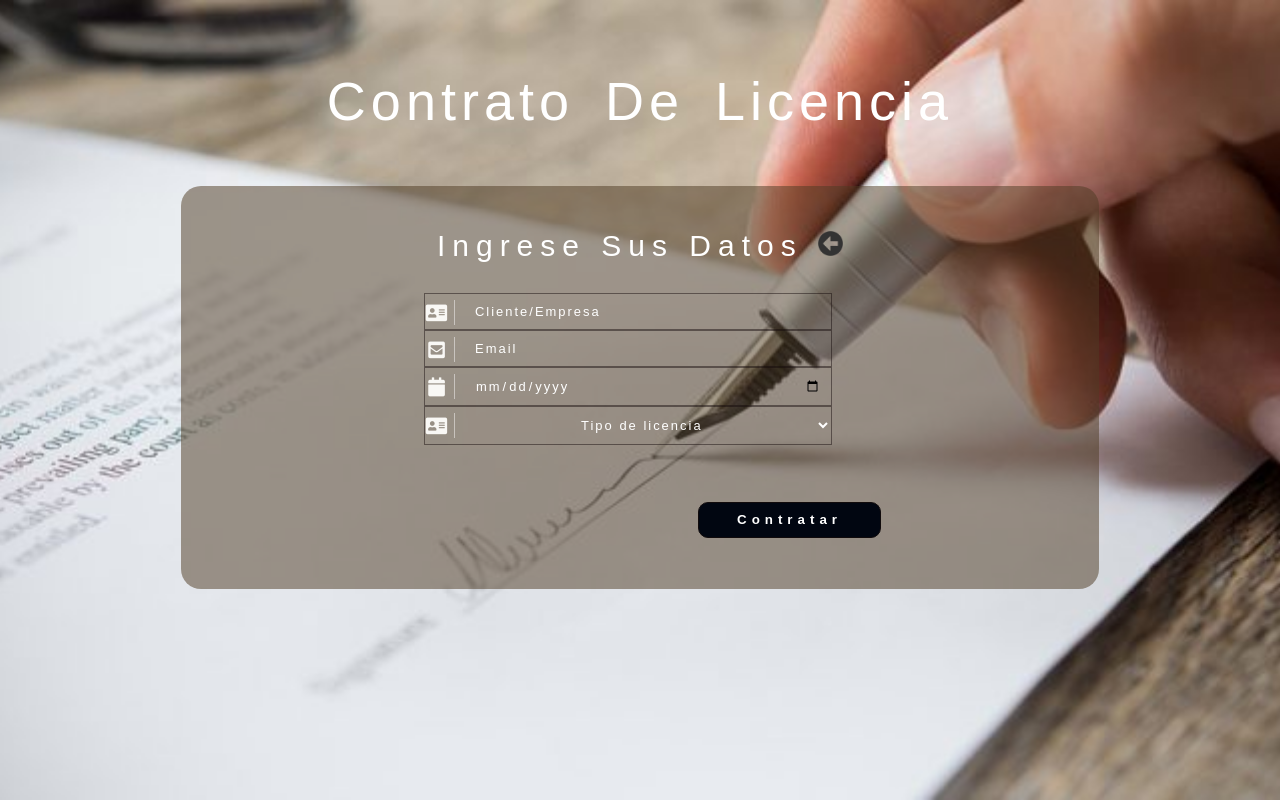
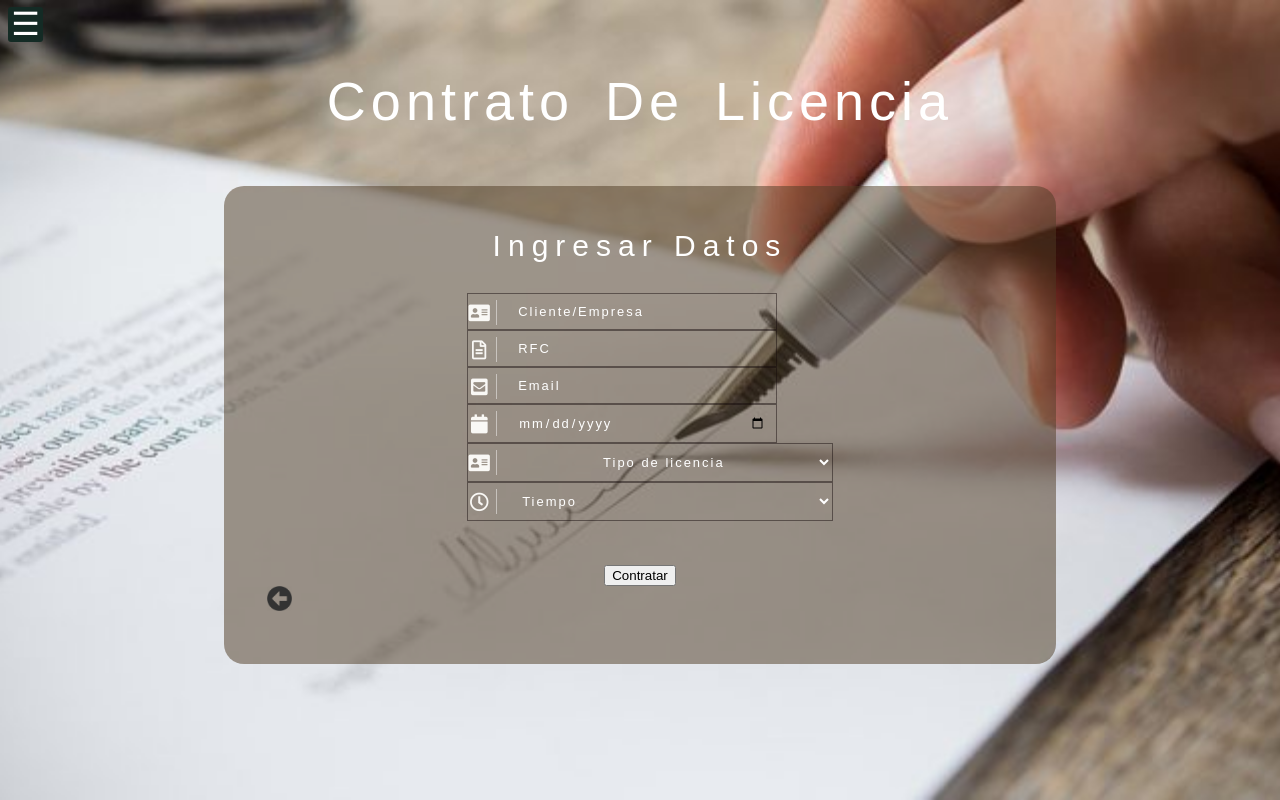
Before and after one commit to kydann/Warriors, a PHP site: page /formulario.php in a window 1280 px wide. Run offline with PHP 8.4, Linux system fonts and the light colour scheme; some libraries are stand-ins or nearby versions.

Commit message:
Agregado Menu de Hamburguesa

```diff
--- /dev/null
+++ b/formulario/css/burguer.css
@@ -0,0 +1,180 @@
+/********************\
+  $Reset ☰
+\********************/
+* {
+    box-sizing:border-box;
+}
+body {
+    margin:0;
+    padding:0;
+    background-color:#A9BC00;
+    overflow-y: scroll;
+    overflow-x: hidden;
+}
+a {
+    text-decoration:none;
+}
+/********************\
+  $Layout ☰
+\********************/
+
+/*Damos estilos al menú*/
+.nav {
+    position:absolute;
+    width:200px;
+    height:100vh;
+    top:0;
+    left:-220px; /*Ocultamos el menú en la parte izquierda para que no se vea a menos que pulsemos sobre la hamburguesa*/
+    padding-top:47px;
+    background-color: rgba(29, 33, 32, 1);
+    border-right:4px solid rgba(114, 126, 3, 1);
+    transition:all .5s ease; /*Damos a la caja del menú una transición para que tenga un desplazamiento suave*/
+}
+/*Estilos de los li del menú*/
+.nav__item {
+    display:block;
+    width:96%;
+    margin:0 auto;
+    line-height:2;
+    position:relative; /*Le damos una posición relativa para posteriormente añadirle el triangulo que indica que se está en la página actual del menú*/
+    border-bottom:.5px solid rgba(59, 62, 61, 1);
+    border-top:.5px solid rgba(59, 62, 61, 1);
+    background-color:transparent;
+    font-family: 'Lato', sans-serif;
+    text-align:center;
+    color:rgba(221, 231, 228, 1);
+}
+/*Damos colocamos el triangulo negro a la pestaña del menú dónde nos encontramos actualmente*/
+.current:before {
+    content:"";
+    width:0;
+    height:0;
+    position:absolute; /*Le damos al before una posición absoluta relativa al li que lo contiene*/
+    border-top:17px solid transparent;
+    border-left:15px solid #1D2120;
+    border-bottom:17px solid transparent;
+    top:0px;
+    right:-15px; /*Lo posicionamos -15px a la derecha de su contenedor*/
+    z-index:4; /*le otorgamos un z-index alto para que se posicione arriba de otros elementeos*/
+}
+/*Colocamos el borde verde al triangulo por medio de otro trangulo verde*/
+.current:after {
+    content:"";
+    width:0;
+    height:0;
+    position:absolute;/*Le damos al after una posición absoluta relativa al li que lo contiene*/
+    border-top:16.5px solid transparent;
+    border-left:17px solid rgba(114, 126, 3, 1);
+    border-bottom:17px solid transparent;
+    top:.5px;
+    right:-21px;
+    z-index:1;  /*le otorgamos un z-index bajo para que se posicione debajo del trinagulo negro*/
+}
+/*Estos son los estilos de la hamburguesa del menú que abre y cierra el mismo*/
+.menu-toogle {
+    position:absolute; /*Lo posicionamos absolutamente para poder darle una posición y poder moverlo según el menú esté abierto o cerrado*/
+    width: 35px;
+    line-height:1.1;
+    text-align:center;
+    top:6.5px; /*Le damos una posición top y left en donde queramos que se encuentre la hamburguesa del menú*/
+    left: 8px;
+    border-radius:3px;
+    background-color: #142b25;
+    transition: all .5s ease; /*Añadimos una transición para que realice un desplazamineto suave*/
+    z-index:10;
+}
+/*Añadimos la haburguesa y le damos unos estilos*/
+.menu-toogle::before {
+    content:"☰";
+    font-size:32px;
+    color:white;
+}
+
+/* Le damos unos estilos al contenedor principal*/
+.main-w {
+    width:100%;
+    height:200px;
+    transition: all .5s ease;
+}
+.header-w figure {
+    width:100%;
+    height:150px;
+    text-align:center;
+    position:relative;
+}
+.header-w figure:before {
+    content:"O";
+    width:15px;
+    height:15px;
+    position:absolute;
+    background-color:white;
+    border-radius:100%;
+    color:#A9BC00;
+    font-size:120%;
+    font-wheight:bolder;
+    font-family:verdana;
+    left:42vw;
+    top:9vw;
+}
+.header-w figure:after {
+    content:"O";
+    width:15px;
+    height:15px;
+    position:absolute;
+    background-color:white;
+    border-radius:100%;
+    color:#A9BC00;
+    font-size:120%;
+    font-wheight:bolder;
+    font-family:verdana;
+    left:50.8vw;
+    top:9vw;
+}
+.featured-img {
+    margin:3em 6vw 0 0;
+    border:4px solid white;
+    border-radius:100%;
+}
+.header-w__description {
+    width:80%;
+    height:auto;
+    margin:0 auto;
+    padding:1em;
+    line-height:2;
+    text-align:center;
+    color:rgba(33, 36, 8, 1);
+}
+.header-w__title
+{
+    font-size:300%;
+    font-family:Lobster;
+    margin:1em 0 0 0;
+}
+.header-w__title2 {
+    font-size:250%;
+    font-family:Lobster;
+    margin:0;
+}
+.paragraph {
+    width:80%;
+    margin:0 auto;
+    text-align:center;
+    font-family:'Source Sans Pro', sans-serif;
+}
+
+/*Estos son los estilos que le dan la funcionalidad al menú*/
+/*El checkbox según esté activado o no hará que el menú aparezca o desaparezca*/
+.checkbox {
+    display:none; /*Ocultamos el checkbox pues no nos interesa que se vea*/
+}
+.checkbox:checked ~ .nav {
+    left:0px; /*Le quitamos el left negativo para que el menú vuelva a su posición original*/
+    position:fixed; /* Fijamos el menú lateral para que se desplace cuando hagamos scroll*/
+}
+.checkbox:checked ~ .main-w {
+    margin-left:200px; /*Cuando el checkbox asigna un margen al contenedor principal para que se desplace junto con el menú*/
+}
+.checkbox:checked ~ .menu-toogle {
+    left:208px;
+    position:fixed; /*Fijamos la hamburgues para que se desplace junto con el menú*/
+}
--- /dev/null
+++ b/formulario/ejemplo.php
@@ -0,0 +1,4 @@
+<form class="" action="status.php" method="post">
+  <input type="text" name="nombre">
+  <button type="submit" name="valida"></button>
+</form>
--- a/formulario/formulario.php
+++ b/formulario/formulario.php
@@ -2,8 +2,8 @@
 <html>
 <head>
     <title>Contrato de license</title>
-
-    <meta name="viewport" content="width=device-width, initial-scale=1">
+    <meta name="viewport"
+          content="width=device-width, user-scalable=no, initial-scale=1.0, maximum-scale=1.0, minimum-scale=1.0">
     <meta http-equiv="Content-Type" content="text/html; charset=utf-8"/>
     <meta name="keywords"
           content="Resort Booking Form Responsive Widget,Login form widgets, Sign up Web forms , Login signup Responsive web form,Flat Pricing table,Flat Drop downs,Registration Forms,News letter Forms,Elements"/>
@@ -12,6 +12,12 @@
           integrity="sha384-mzrmE5qonljUremFsqc01SB46JvROS7bZs3IO2EmfFsd15uHvIt+Y8vEf7N7fWAU" crossorigin="anonymous">
     <link href="css/style.css" rel='stylesheet' type='text/css'/>
     <link rel="stylesheet" href="css/jquery-ui.css"/>
+    <link rel="stylesheet" href="css/burguer.css"/>
+    <!-- Fuentes de Google Fonts -->
+    <link href="//fonts.googleapis.com/css?family=Lobster:400" rel="stylesheet" type="text/css">
+    <link href='https://fonts.googleapis.com/css?family=Source+Sans+Pro' rel='stylesheet' type='text/css'>
+    <link href='https://fonts.googleapis.com/css?family=Lato' rel='stylesheet' type='text/css'>
+    <!-- Fin Fuentes de Google Fonts -->
 
     <script type="text/javascript" src="js/jquery-2.1.4.min.js"></script>
     <script src="js/jquery-ui.js"></script>
@@ -24,42 +30,52 @@
             window.scrollTo(0, 1);
         } </script>
 
-    <!--<link rel="stylesheet" href="https://maxcdn.bootstrapcdn.com/bootstrap/4.1.3/css/bootstrap.min.css">-->
     <script>
-        $(function () {
-            $("#datepicker,#datepicker1,#datepicker2,#datepicker3").datepicker();
-        });
+        function letras(e) {
+            key = e.keyCode
+        }
     </script>
 </head>
+
 <body>
+
+<!-- Hack Para Desplegar el Menú activando un checkbox -->
+<input type="checkbox" class="checkbox" id="menu-toogle"/>
+<label for="menu-toogle" class="menu-toogle"></label>
+<nav class="nav">
+    <a href="#" class="nav__item current">Menu</a>
+    <a href="#" class="nav__item">Ver Status de licencia</a>
+    <a href="../pagina_principal/index.php" class="nav__item">Ir a pagina principal</a>
+</nav>
+
 <h1>Contrato de licencia</h1>
 <form method="POST" action="insertar.php">
     <div class="bg-agile">
         <div class="book-appointment">
-            <h2>Ingrese sus datos <a href="../pagina_principal/index.php"><img src="Imagenes/f1.png" width="25"
-                                                                               height="25"></a></h2>
-
+            <h2>Ingresar datos </h2>
             <div class="book-form agileits-login">
                 <div class="agileits_reservation_grid">
-
                     <div class="phone_email1">
+                        <div class="form-text">
 
                             <div class="form-text">
                                 <i class="fas fa-address-card" aria-hidden="true"></i>
-                            <input type="text" name="nombre" placeholder="Cliente/Empresa" required="">
+                                <input type="text" name="nombre" placeholder="Cliente/Empresa" required="required">
+                            </div>
+
+                            <div class="form-text">
+                                <i class="far fa-file-alt" aria-hidden="true"></i>
+                                <input type="text" name="rfc" placeholder="RFC" required="required">
+                            </div>
 
                             <div class="form-text">
                                 <i class="fas fa-envelope-square" aria-hidden="true"></i>
-                                <input type="text" name="email" placeholder="Email" required="">
-                                <p>
+                                <input type="text" name="email" placeholder="Email" required="required">
                             </div>
 
                             <div class="book_date">
                                 <i class="fa fa-calendar" aria-hidden="true"></i>
-                                <input id="datepicker" name="fecha" type="date" placeholder="Fecha"
-                                       onfocus="this.value = '';"
-                                       onblur="if (this.value == '') {this.value = 'mm/dd/yyyy';}">
-                                <p>
+                                <input id="datepicker" name="fecha" type="date" placeholder="Fecha" onfocus="this.value = '';" onblur="if (this.value == '') {this.value = 'mm/dd/yyyy';}">
                             </div>
 
                             <div class="form-text">
@@ -67,9 +83,21 @@
                                 <select id="country" name="licencia" onchange="change_country(this.value)"
                                         class="frm-field required" style="Text-align:center;">
                                     <option value="">Tipo de licencia</option>
+                                    <option value="Demo">Demo</option>
                                     <option value="Licencia_Standar">Licencia Standart</option>
                                     <option value="Licencia_Full">Licencia Full</option>
                                     <option value="Licencia_Premium">Licencia Premium</option>
+                                </select>
+                            </div>
+                        </div>
+                        <div class="section_room">
+                            <i class="far fa-clock" aria-hidden="true"></i>
+                            <select id="country1" onchange="change_country(this.value)" class="frm-field required">
+                                <option value="">Tiempo</option>
+                                <option value="">30 dias</option>
+                                <option value="">1 año</option>
+                                <option value="">2 años</option>
+                                <option value="">3 años</option>
                             </select>
                         </div>
                     </div>
@@ -77,9 +105,13 @@
                     <div class="phone_email1"></div>
                 </div>
                 <div class="clear"></div>
-                    <input type="submit" name="contratar" value="Contratar">
+                <center>
+                    <button type="submit" name="contratar" value="Contratar">Contratar</button>
+                </center>
                 <div class="clear"></div>
             </div>
+            <a href="../pagina_oficial/index.php"><img src="Imagenes/f1.png" width="25"
+                                                       height="25"></a>
         </div>
     </div>
     </div>
--- a/formulario/licencia_warriors_1544544680198.txt
+++ /dev/null
@@ -1 +0,0 @@
-f4436bf0a54fb4127a6ce79985c56fcc
--- a/formulario/registro.php
+++ b/formulario/registro.php
@@ -15,7 +15,7 @@ fwrite($archivo, $contenido . PHP_EOL);
 
 fclose($archivo);
 
-header('Location: ../pagina_principal/index.php');
+header('Location: ../pagina_oficial/index.php');
 
 $arr = array('empresa' => $empresa, 'licencia' => $tipoLicencia);
 
--- a/status/conexion.php
+++ b/status/conexion.php
@@ -2,7 +2,7 @@
 // Ejemplo de conexión a base de datos MySQL con PHP.
 // Datos de la base de datos
 $usuario = "root";
-$password = "kydann2135";
+$password = "";
 $servidor = "localhost";
 $basededatos = "licencias";
 
--- a/status/status.php
+++ b/status/status.php
@@ -74,7 +74,7 @@
 
 <?php
 $usuario = "root";
-$password = "kydann2135";
+$password = "";
 $servidor = "localhost";
 $basededatos = "licencias";
 $conexion = mysqli_connect($servidor, $usuario, $password) or die ("No se ha podido conectar al servidor de Base de datos");
```
Also changed, not shown: formulario/insertar.php (+7 -12 lines). Lines whose indentation alone changed are shown as unchanged.
